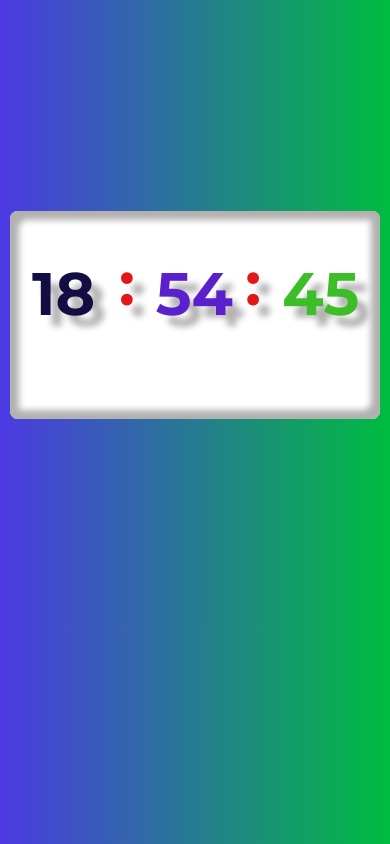
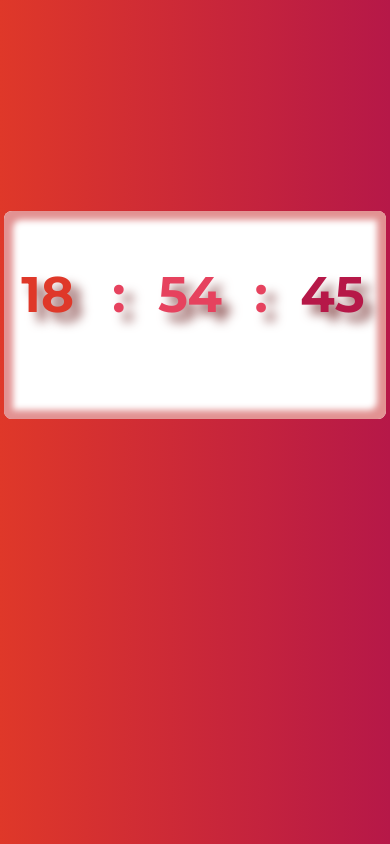
Before and after one commit to Yourcreativedev/clock, a plain HTML site: page index.html in a window 390 px wide. Drawn offline with Linux system fonts and the light colour scheme.

Commit message:
Changed! colour theme and fined tuned fonts sizes

```diff
--- a/CSS/styles.css
+++ b/CSS/styles.css
@@ -5,7 +5,7 @@
 }
 body
 {
-    background:linear-gradient(to left, #00BC40, #4C3AE3);
+    background:linear-gradient(to right, #df3829 ,#b61848);
 }
 .container
 {
@@ -19,37 +19,36 @@ body
     justify-content: space-between;
     border: none;
     border-radius: 8px;
-    box-shadow: inset 9px 9px 6px #b3b0b0,inset -9px -9px 6px #b3b0b0;
+    box-shadow: inset 9px 9px 6px #e29292,inset -9px -9px 6px #e29292;
 }
 h1{
     text-align: center;
     font-size: 100px;
     font-family: 'Montserrat', sans-serif;
-    text-shadow: 11px 11px 6px #b3b0b0;
+    text-shadow: 9px 9px 11px #976161;
 }
 .block{
     height: 20vh;
     width: 15vw;
-    padding: 10px;
     border-radius: 11px;
 }
 #hour
 {
-    color: #120E43;
+    color: #df3829;
 }
 
 #minute
 {
-    color: #5A20CB;
+    color: #E6425E;
 }
 
 #second
 {
-    color: #3DBE29;
+    color: #b61848;
 }
 .dots
 {
-    color: #E21717;
+    color: #E6425E;
 }
 
 @media only screen and (min-width: 1300px) {
@@ -63,27 +62,28 @@ h1{
         width: 80vw;
     }
     h1 {
-      font-size: 90px;
+      font-size: 80px;
     }
   }
 @media only screen and (max-width: 550px) {
     .container
     {
-        width: 80vw;
+        width: 88vw;
     }
     h1 {
-      font-size: 75px;
+        margin-top: 4vh;
+      font-size: 60px;
       margin-left: -10px;
     }
   }
   @media only screen and (max-width: 400px) {
     .container
     {
-        width: 85vw;
+        width: 88vw;
     }
     h1 {
-      font-size: 60px;
-      margin-top: 2vh;
+      font-size: 50px;
+      margin-top: 4vh;
       margin-left: -10px;
     }
   }
--- a/JS/script.js
+++ b/JS/script.js
@@ -7,7 +7,7 @@ function timer()
     let second = date.getSeconds()
     if(hour<10)
     {
-        document.getElementById("hour").innerHTML = "0"+date.getHours()
+        document.getElementById("hour").innerHTML = "0"+date.getHours() + " "
     }
     else
     {
```
